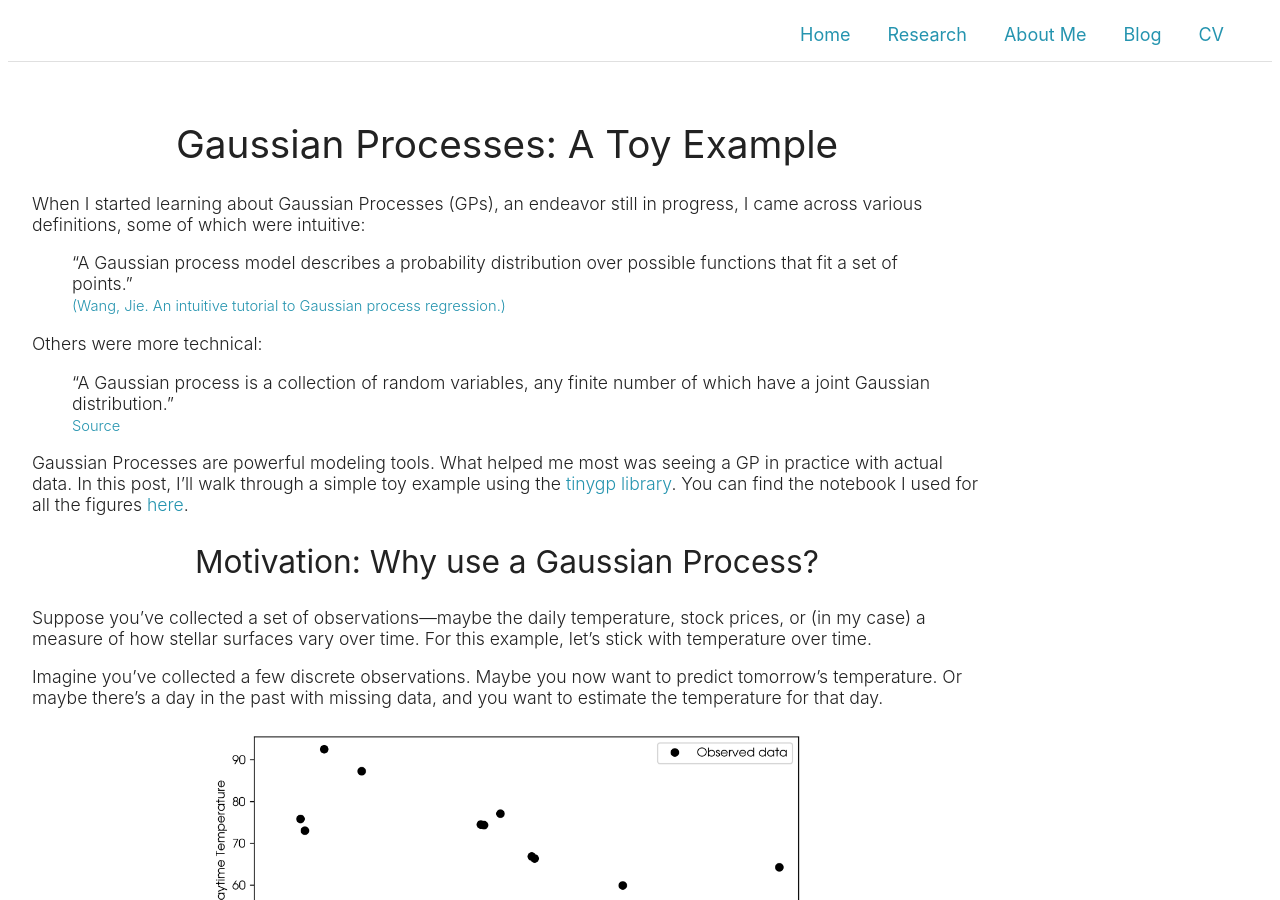
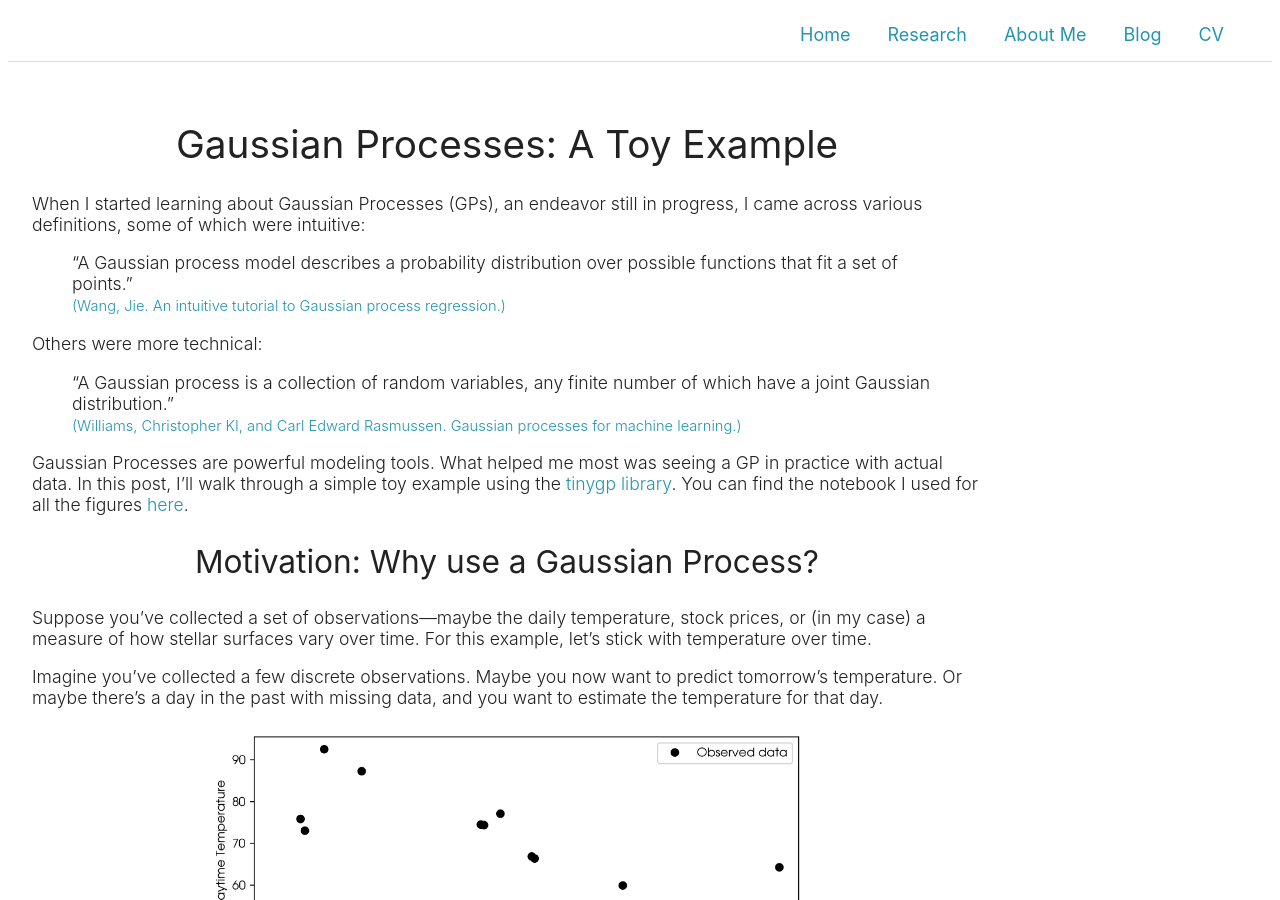
Before and after one commit to zoekko/zoekko.github.io, a Jekyll site: the page blog/gps/gp-toy-example.html, which Jekyll copies as it is, in a window 1280 px wide and 900 px high. Built offline with Jekyll 4.4.1, drawn with Linux system fonts in a browser that asks for light colours.

Commit message:
Update gp-toy-example.html

```diff
--- a/blog/gps/gp-toy-example.html
+++ b/blog/gps/gp-toy-example.html
@@ -133,7 +133,7 @@
             <blockquote>
                 “A Gaussian process model describes a probability distribution over possible functions that fit a set of points.”
                 <br>
-                <small><a href="https://arxiv.org/html/2009.10862v5" target="_blank"> (Wang, Jie. An intuitive tutorial to Gaussian process regression.) </a></small>
+                <small><a href="https://arxiv.org/html/2009.10862v5" target="_blank">(Wang, Jie. An intuitive tutorial to Gaussian process regression.)</a></small>
             </blockquote>
             <p>
                 Others were more technical:
@@ -141,7 +141,7 @@
             <blockquote>
                 “A Gaussian process is a collection of random variables, any finite number of which have a joint Gaussian distribution.”
                 <br>
-                <small><a href="https://gaussianprocess.org/gpml/chapters/RW.pdf" target="_blank">Source</a></small>
+                <small><a href="https://gaussianprocess.org/gpml/chapters/RW.pdf" target="_blank">(Williams, Christopher KI, and Carl Edward Rasmussen. Gaussian processes for machine learning.)</a></small>
             </blockquote>
             <p>
                 Gaussian Processes are powerful modeling tools. What helped me most was seeing a GP in practice with actual data. In this post, I’ll walk through a simple toy example using the
```
